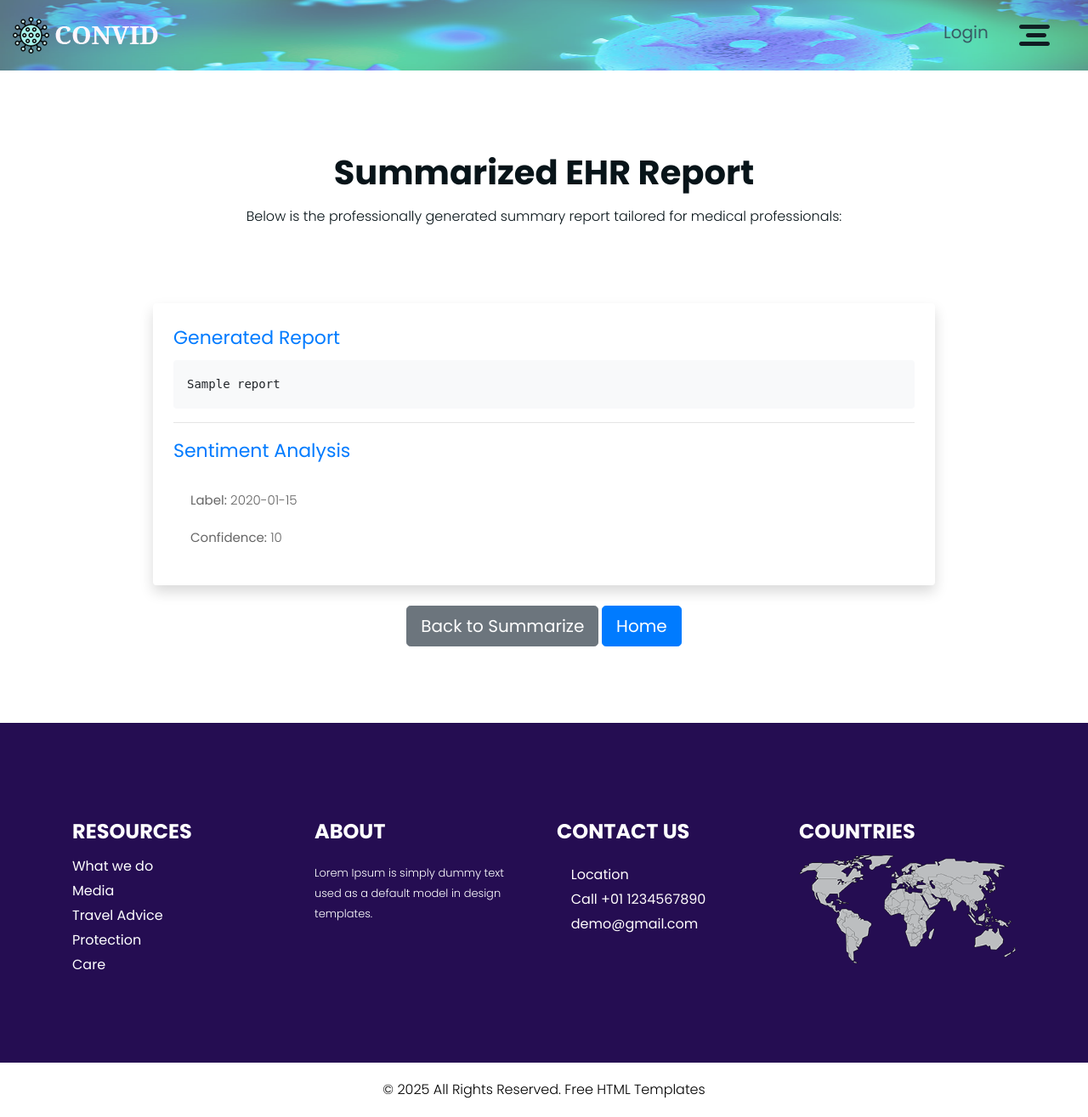
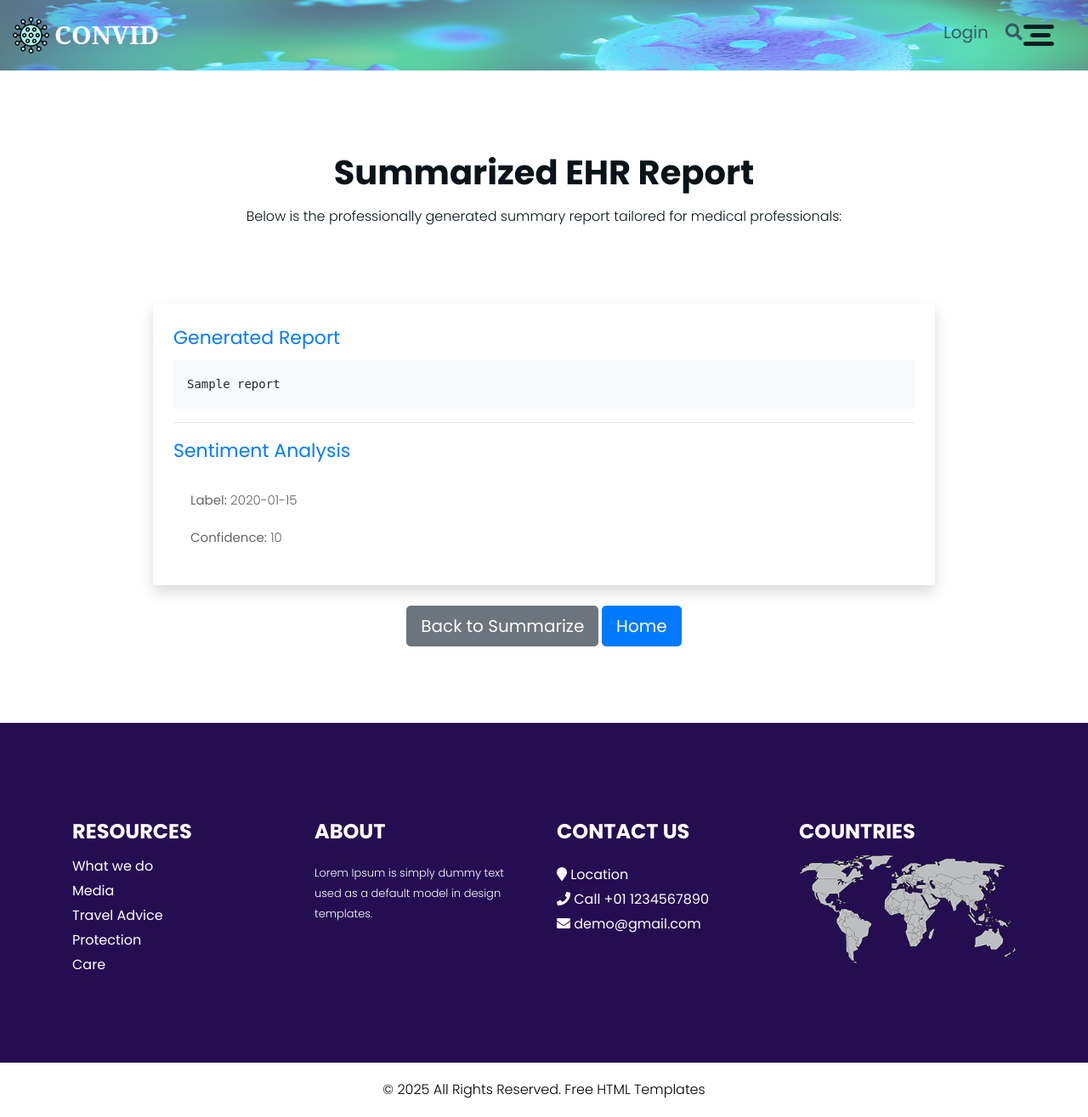
Before and after one commit to Blacksujit/Health-Summerize-AI, a Flask app: template templates/Reports.html in a window 1280 px wide. Shown: the whole page at 85% size. Run offline with Flask 3, Linux system fonts and the light colour scheme; the template is opened without the code that fills it: most values are stand-ins (such as "Sample title", 1, 10 or a date in 2020); parts of the project's set-up code (start-up, migrations or seed data) failed here and were passed over; some libraries are stand-ins or nearby versions; some web fonts are replaced.

Commit message:
working on styling✅✅

```diff
--- a/templates/Reports.html
+++ b/templates/Reports.html
@@ -18,6 +18,15 @@
       <link rel="stylesheet" type="text/css" href="{{ url_for('static', filename='css/style.css') }}">
       <!-- Responsive CSS -->
       <link rel="stylesheet" href="{{ url_for('static', filename='css/responsive.css') }}">
+
+      <!-- Owl Carousel CSS -->
+      <link rel="stylesheet" href="{{ url_for('static', filename='css/owl.carousel.css') }}">
+      <link rel="stylesheet" href="{{ url_for('static', filename='css/owl.theme.default.css') }}">
+      <!-- Fancybox CSS -->
+      <link rel="stylesheet" href="https://cdnjs.cloudflare.com/ajax/libs/fancybox/2.1.5/jquery.fancybox.min.css">
+      <!-- Font Awesome -->
+      <link rel="stylesheet" href="https://cdnjs.cloudflare.com/ajax/libs/font-awesome/5.15.1/css/all.min.css">
+
       <!-- Favicon -->
       <link rel="icon" href="{{ url_for('static', filename='images/fevicon.png') }}" type="image/gif">
    </head>
--- a/templates/summerize.html
+++ b/templates/summerize.html
@@ -123,6 +123,7 @@
                             </div>
                             <button type="submit" class="btn btn-primary hands_text">Summarize</button>
                         </form>
+
                     </div>
                     <div class="col-md-6">
                         <div class="image_2">
```
